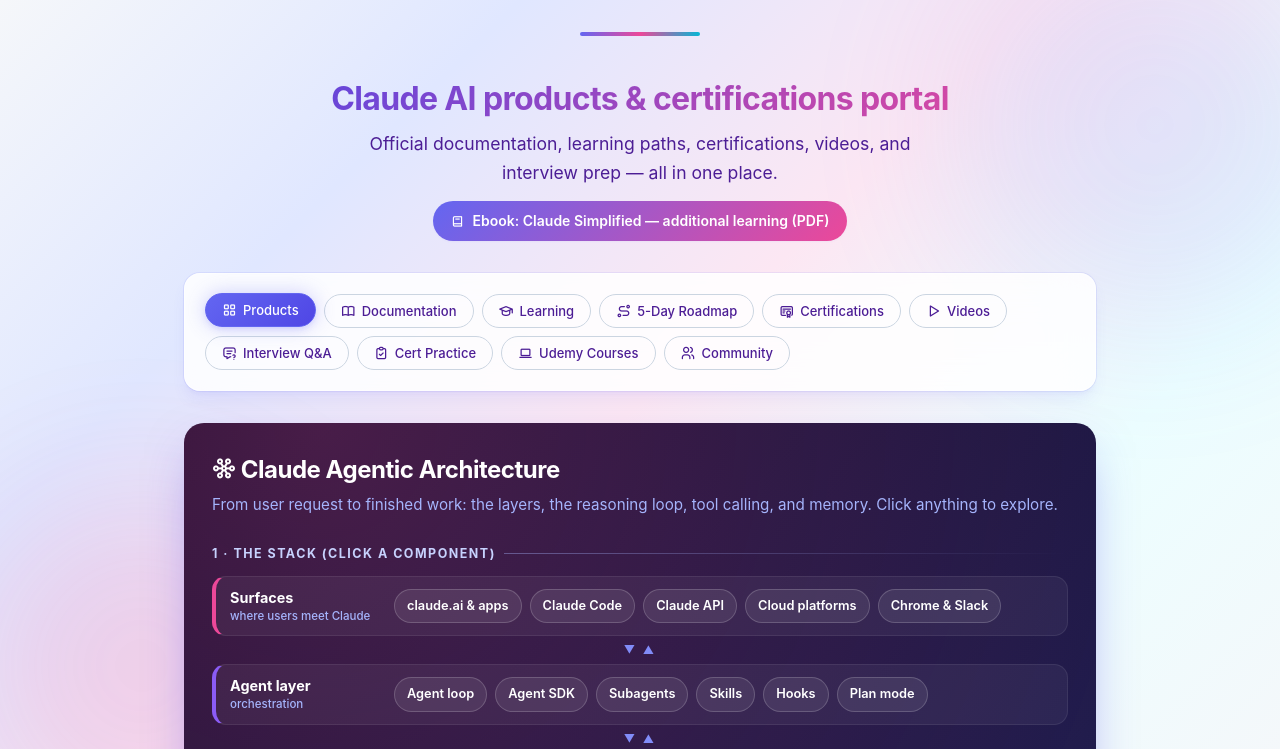
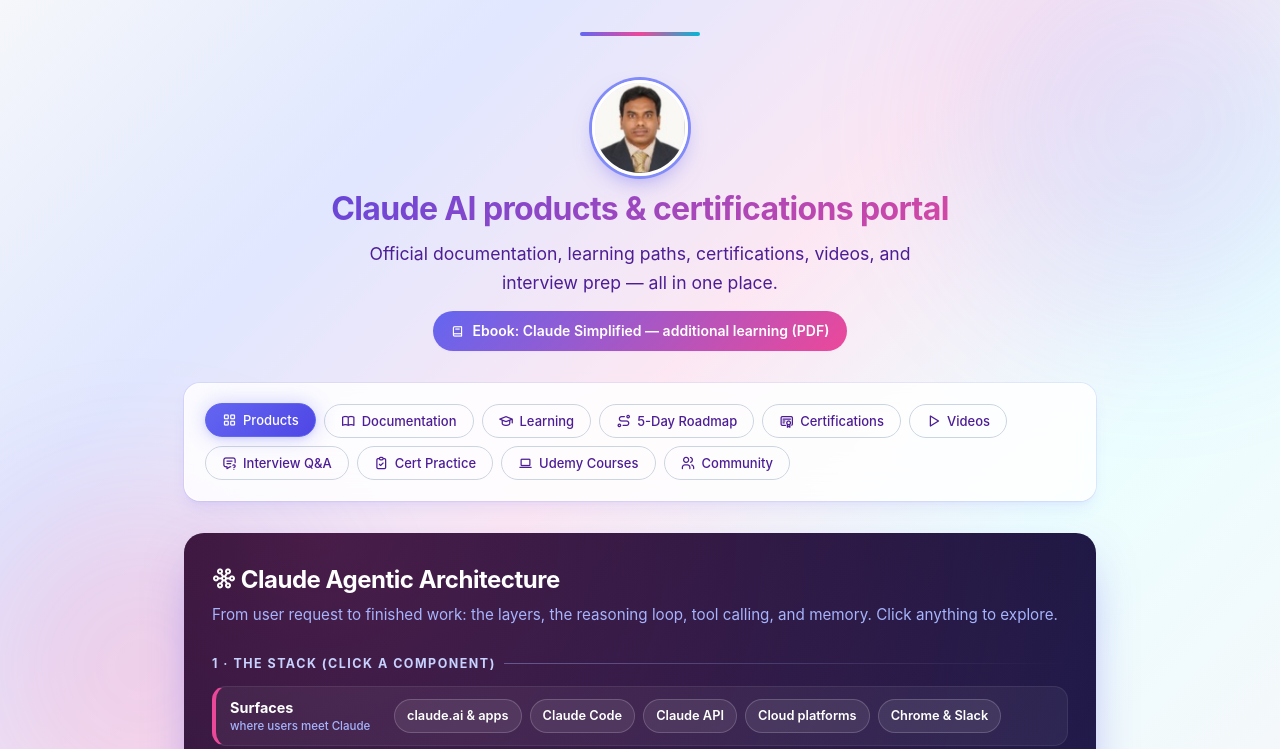
Before and after one commit to srinipusuluri/claude-learning-portal, a plain HTML site: page docs/index.html in a window 1280 px wide. Shown: the top 749 px of the page. Drawn offline with Linux system fonts and the light colour scheme.

Commit message:
Add profile photo to portal header
Co-Authored-By: Claude Sonnet 5.5 <noreply@anthropic.com>

```diff
--- a/docs/index.html
+++ b/docs/index.html
@@ -152,6 +152,7 @@ body {
   line-height: 1.6;
 }
 
+.avatar{display:block;width:96px;height:96px;margin:0 auto 14px;border-radius:50%;object-fit:cover;border:3px solid #fff;box-shadow:0 0 0 3px var(--primary-400),0 10px 25px -8px rgba(79,70,229,.55)}
 .ebook-link{display:inline-flex;align-items:center;gap:8px;margin-top:14px;padding:9px 18px;border-radius:99px;background:linear-gradient(135deg,var(--primary-500),var(--accent-pink));color:#fff;font-weight:600;font-size:14px;text-decoration:none;box-shadow:var(--shadow-sm);transition:transform .2s}
 .ebook-link:hover{transform:translateY(-2px)}
 
@@ -879,6 +880,7 @@ body::after {
 <h2 class="sr-only" style="position:absolute;width:1px;height:1px;overflow:hidden;clip:rect(0,0,0,0);">Claude AI Products and Certifications Portal — navigate by section using the tabs below</h2>
 
 <div class="portal-header">
+  <img class="avatar" src="profile.jpg" alt="Srini Pusuluri, creator of this portal" width="96" height="96">
   <h1>Claude AI products & certifications portal</h1>
   <p>Official documentation, learning paths, certifications, videos, and interview prep — all in one place.</p>
   <a class="ebook-link" href="https://srinipusuluri.github.io/ai_books/Claude_Simplified_Pusuluri.pdf" target="_blank" rel="noopener"><i class="ti ti-book-2" aria-hidden="true"></i> Ebook: Claude Simplified — additional learning (PDF)</a>
```
Also changed, not shown: docs/profile.jpg (added).
